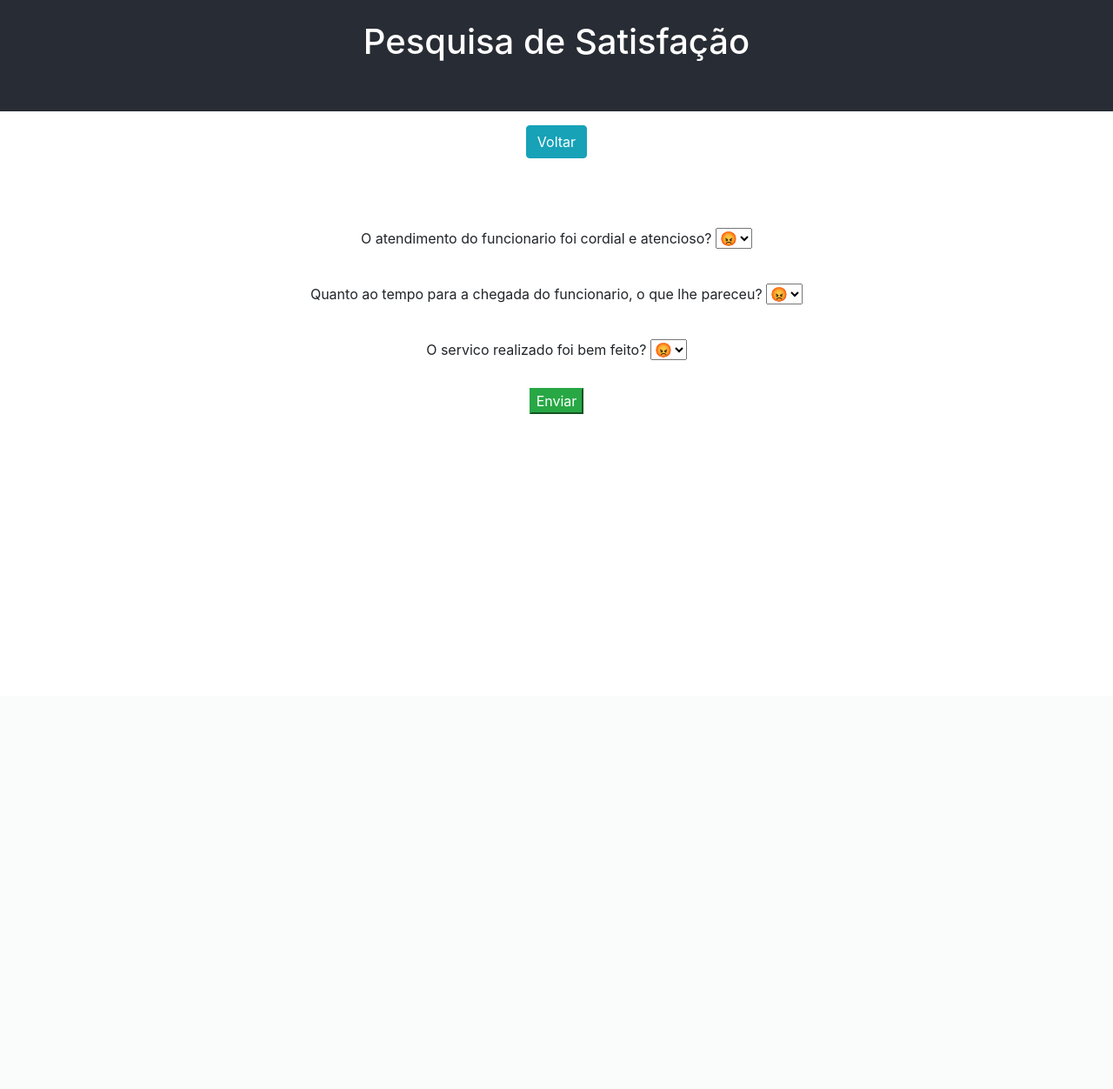
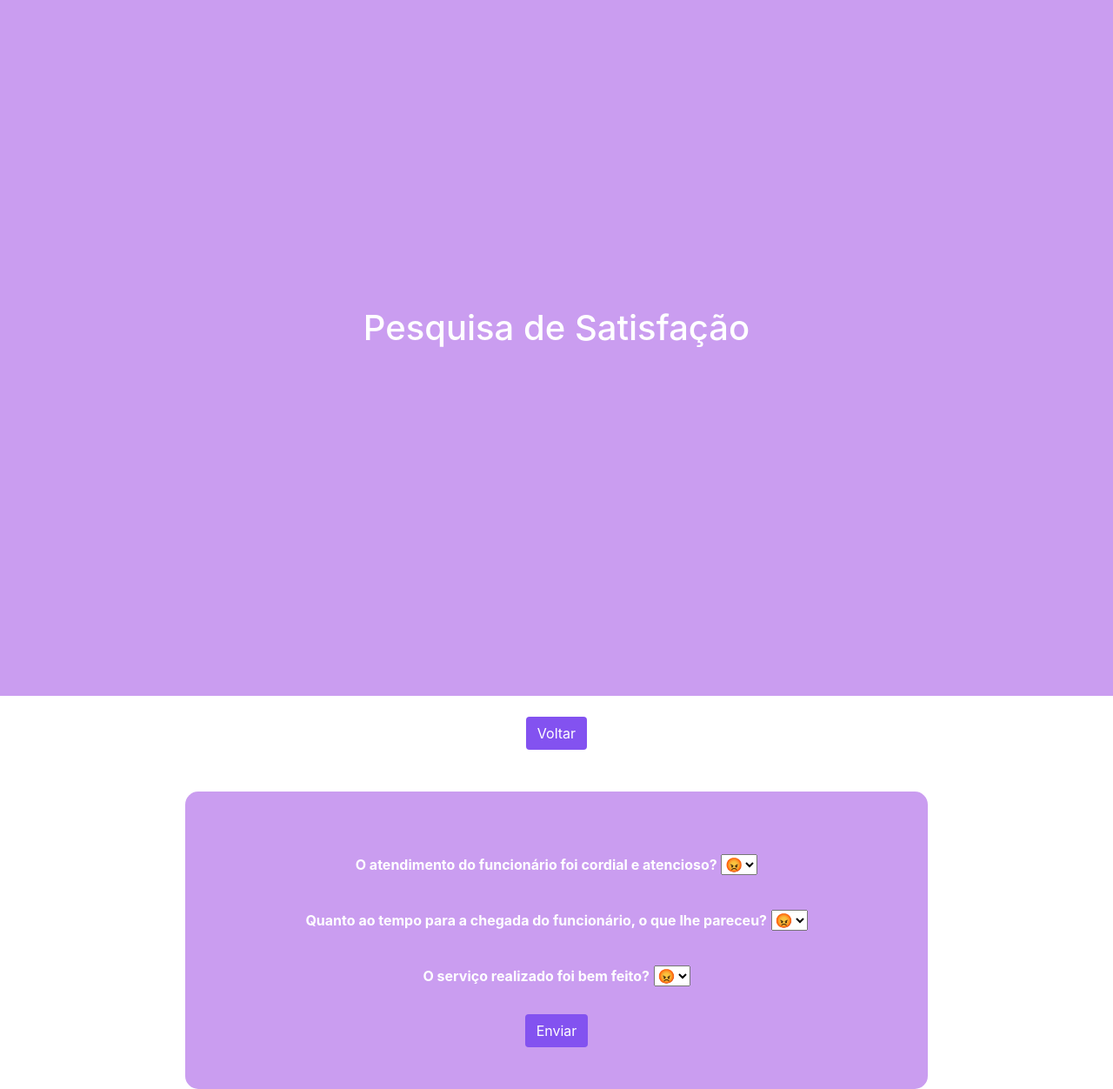
Before and after one commit to ryan-salomao/Django-Likert, a Django app: page /form/ in a window 1280 px wide. Shown: the whole page at 87% size. Before the commit the page ends 476 px from the top, so only its background shows below. Run offline with Django 4.2, Linux system fonts and the light colour scheme.

Commit message:
modified style from page form

```diff
--- a/app/style/style.css
+++ b/app/style/style.css
@@ -43,3 +43,10 @@ body {
   .small {
     font-size: 0.75rem;
   }
+
+  .Forms {
+    font-color: white
+    border-radius: 20px;
+    background-color: pink;
+    padding: 20px;
+  }
--- a/app/templates/form.html
+++ b/app/templates/form.html
@@ -6,24 +6,25 @@
     <meta name="viewport" content="width=device-width, initial-scale=1.0">
     <title>Pesquisa de Satisfação</title>
     <link rel="stylesheet" href="https://cdn.jsdelivr.net/npm/bootstrap@4.3.1/dist/css/bootstrap.min.css" integrity="sha384-ggOyR0iXCbMQv3Xipma34MD+dH/1fQ784/j6cY/iJTQUOhcWr7x9JvoRxT2MZw1T" crossorigin="anonymous">
+    <link rel="stylesheet" href="/style/style.css">
 </head>
 <body>
     <div class="App" style="color: white">
-        <header class="App-header text-center" style="background-color: #282c34">
+        <header class="App-header text-center" style="background-color: #CA9DF0">
             <br><h1>Pesquisa de Satisfação</h1><br><br>
         </header>
     </div>
 
-    <div class="col-8 m-auto pt-3 pb-2 text-center">
-        <a href="/" class="btn btn-info">Voltar</a>
+    <div class="col-8 m-auto pt-4 pb-5 text-center">
+        <a href="/" class="btn text-white" style="background-color: #8352F0;">Voltar</a>
     </div>
 
-    <div class="col-8 m-auto pt-4 pb-2 text-center">
+    <div class="col-8 m-auto pt-4 pb-5 text-center" style="font-color: white; border-radius: 15px; background-color: #CA9DF0; padding: 30px;">
         <form name="form" id="form" method="post">
             {% csrf_token %}
 
             <div class="form-group mt-4">
-                <label for="atendimento">O atendimento do funcionario foi cordial e atencioso? </label>
+                <label for="atendimento" class="text-white"><b>O atendimento do funcionário foi cordial e atencioso?</b></label>
                 <select class="form-group mt-4" name="atendimento" id="atendimento" required>
                     <option value="-1">😡</option>
                     <option value="-2">🙁</option>
@@ -31,7 +32,7 @@
                     <option value="1">🙂</option>
                     <option value="2">😀</option>
                 </select><br/> <!--{{form.atendimento}}-->
-                <label for="pontualidade">Quanto ao tempo para a chegada do funcionario, o que lhe pareceu? </label>
+                <label for="pontualidade" class="text-white"><b>Quanto ao tempo para a chegada do funcionário, o que lhe pareceu?</b></label>
                 <select class="form-group mt-4" name="pontualidade" id="pontualidade" required>
                     <option value="-1">😡</option>
                     <option value="-2">🙁</option>
@@ -39,7 +40,7 @@
                     <option value="1">🙂</option>
                     <option value="2">😀</option>
                 </select><br/> <!--{{form.pontualidade}}-->
-                <label for="qualidade">O servico realizado foi bem feito? </label>
+                <label for="qualidade" class="text-white"><b>O serviço realizado foi bem feito?</b></label>
                 <select class="form-group mt-4" name="qualidade" id="qualidade" required>
                     <option value="-1">😡</option>
                     <option value="-2">🙁</option>
@@ -48,7 +49,7 @@
                     <option value="2">😀</option>
                 </select><br/> <!--{{form.qualidade}}-->
             </div>
-            <input type="submit" class="btn-success" value="Enviar">
+            <input type="submit" class="btn text-white" value="Enviar" style="background-color: #8352F0"></br>
         </form>
     </div>
 </body>
```
